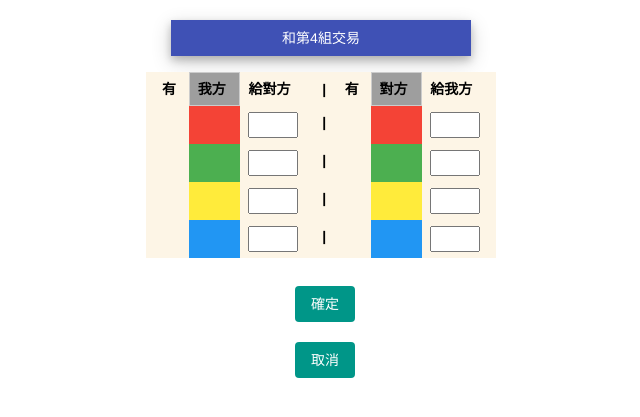
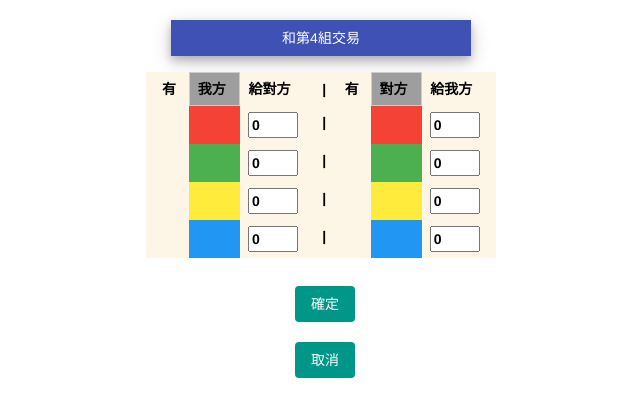
Before and after one commit to AshhWu/MSSeed13Camp, a PHP site: page /t_lego_exchange.php in a window 1280 px wide. Shown: the part 51-468 px from the top of the page, without its empty margins (319-959 px from the left). Run offline with PHP 8.4, Linux system fonts and the light colour scheme; data that the repository does not hold is empty.

Commit message:
Add files via upload

```diff
--- a/t_lego_exchange.php
+++ b/t_lego_exchange.php
@@ -33,38 +33,38 @@
 <tr>
 	<th><?php echo getCubeNum($team, 2)?></th>
 	<th class="w3-tag w3-red"></th>
-	<th><input type="number" name="give_r"></th>
+	<th><input type="number" value="0" min="0" max=<?php echo getCubeNum($team, 2)?>></th>
 	<th>|</th>
 	<th><?php echo getCubeNum($team2, 2)?></th>
 	<th class="w3-tag w3-red"></th>
-	<th><input type="number" name="get_r"></th>
+	<th><input type="number" value="0" min="0" max=<?php echo getCubeNum($team2, 2)?>></th>
 </tr>
 <tr>
 	<th><?php echo getCubeNum($team, 3)?></th>
 	<th class="w3-tag w3-green"></th>
-	<th><input type="number" name="give_g"></th>
+	<th><input type="number" value="0" min="0" max=<?php echo getCubeNum($team, 3)?>></th>
 	<th>|</th>
 	<th><?php echo getCubeNum($team2, 3)?></th>
 	<th class="w3-tag w3-green"></th>
-	<th><input type="number" name="get_g"></th>
+	<th><input type="number" value="0" min="0" max=<?php echo getCubeNum($team2, 3)?>></th>
 </tr>
 <tr>
 	<th><?php echo getCubeNum($team, 4)?></th>
 	<th class="w3-tag w3-yellow"></th>
-	<th><input type="number" name="give_y"></th>
+	<th><input type="number" value="0" min="0" max=<?php echo getCubeNum($team, 4)?>></th>
 	<th>|</th>
 	<th><?php echo getCubeNum($team2, 4)?></th>
 	<th class="w3-tag w3-yellow"></th>
-	<th><input type="number" name="get_y"></th>
+	<th><input type="number" value="0" min="0" max=<?php echo getCubeNum($team2, 4)?>></th>
 </tr>
 <tr>
 	<th><?php echo getCubeNum($team, 5)?></th>
 	<th class="w3-tag w3-blue"></th>
-	<th><input type="number" name="give_b"></th>
+	<th><input type="number" value="0" min="0" max=<?php echo getCubeNum($team, 5)?>></th>
 	<th>|</th>
 	<th><?php echo getCubeNum($team2, 5)?></th>
 	<th class="w3-tag w3-blue"></th>
-	<th><input type="number" name="get_b"></th>
+	<th><input type="number" value="0" min="0" max=<?php echo getCubeNum($team2, 5)?>></th>
 </tr>
 </table>
 
```
